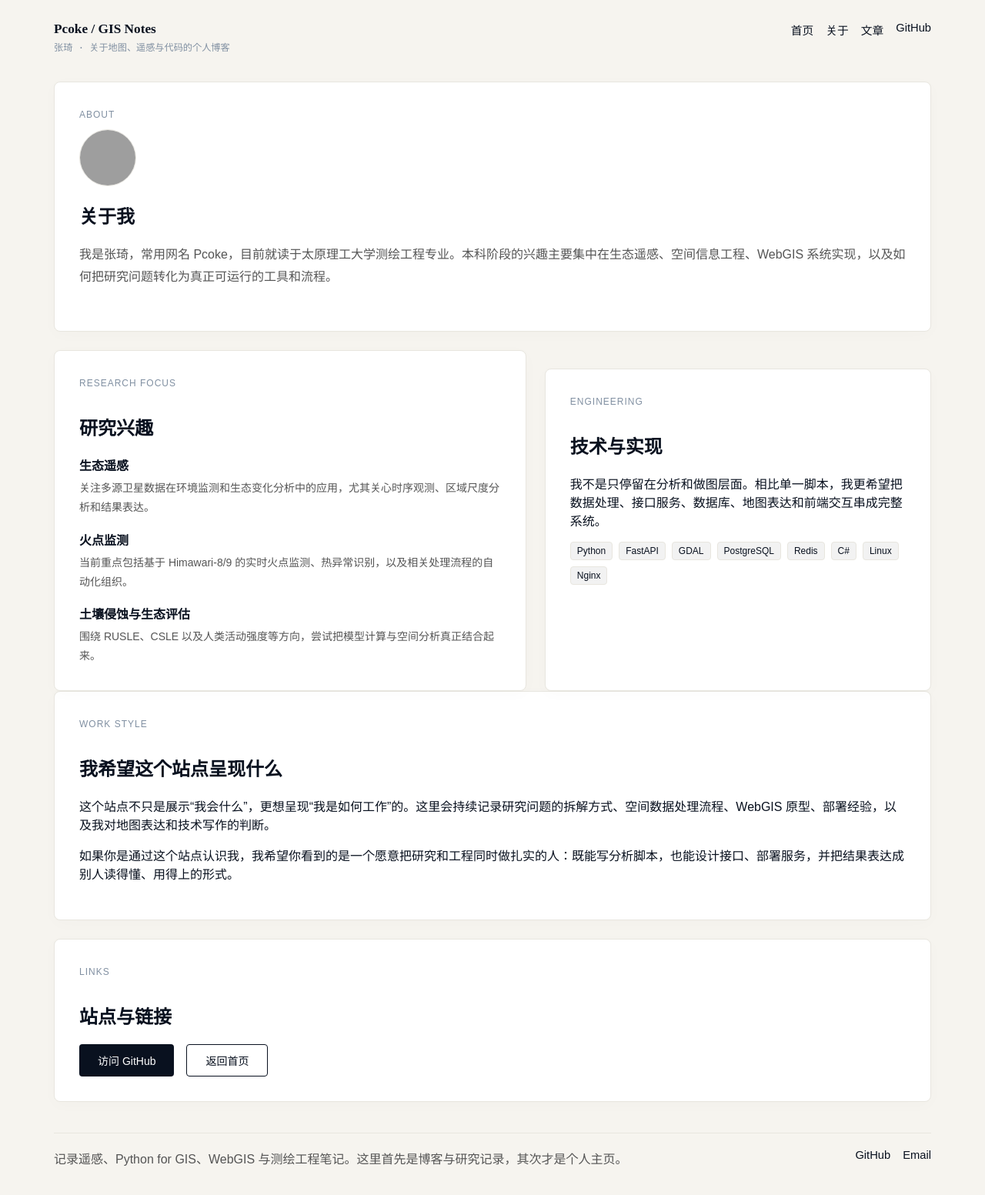
After one commit to P-Coke/mygisblog, a WordPress theme: template page-about.php in a window 1280 px wide. The commit adds this page. Shown: the whole page at 77% size. Run offline with PHP 8.4 and a stand-in for WordPress, Linux system fonts and the light colour scheme; the site name, menu and one post (Sample post) are stand-ins, and other content is empty; grey boxes are pictures that could not be loaded.

Commit message:
Refine homepage voice and add about page

```diff
--- /dev/null
+++ b/page-about.php
@@ -0,0 +1,110 @@
+<?php
+
+if (!defined('ABSPATH')) {
+	exit;
+}
+
+$github_url = 'https://github.com/P-Coke';
+$github_avatar = 'https://github.com/P-Coke.png?size=240';
+$home_url = home_url('/');
+?>
+<!doctype html>
+<html <?php language_attributes(); ?>>
+<head>
+	<meta charset="<?php bloginfo('charset'); ?>">
+	<meta name="viewport" content="width=device-width, initial-scale=1">
+	<?php wp_head(); ?>
+</head>
+<body <?php body_class('paper-dashboard-page paper-about-page'); ?>>
+<?php wp_body_open(); ?>
+
+<header class="paper-site-header">
+	<div class="paper-site-header__inner">
+		<div class="paper-site-brand">
+			<p class="paper-site-brand__title">Pcoke / GIS Notes</p>
+			<p class="paper-site-brand__subtitle">张琦 · 关于地图、遥感与代码的个人博客</p>
+		</div>
+		<nav class="paper-site-nav" aria-label="<?php esc_attr_e('Primary navigation', 'zqlovegis-theme'); ?>">
+			<a href="<?php echo esc_url($home_url); ?>">首页</a>
+			<a href="<?php echo esc_url(home_url('/about/')); ?>">关于</a>
+			<a href="<?php echo esc_url($home_url); ?>#articles">文章</a>
+			<a href="<?php echo esc_url($github_url); ?>" target="_blank" rel="noreferrer">GitHub</a>
+		</nav>
+	</div>
+</header>
+
+<main class="paper-about">
+	<section class="paper-panel paper-about-hero">
+		<span class="paper-label">About</span>
+		<div class="paper-profile-head">
+			<img class="paper-profile-avatar" src="<?php echo esc_url($github_avatar); ?>" alt="Pcoke GitHub Avatar">
+		</div>
+		<h1>关于我</h1>
+		<p class="paper-lead">我是张琦，常用网名 Pcoke，目前就读于太原理工大学测绘工程专业。本科阶段的兴趣主要集中在生态遥感、空间信息工程、WebGIS 系统实现，以及如何把研究问题转化为真正可运行的工具和流程。</p>
+	</section>
+
+	<section class="paper-about-grid">
+		<section class="paper-panel">
+			<span class="paper-label">Research Focus</span>
+			<h2>研究兴趣</h2>
+			<div class="paper-track">
+				<strong>生态遥感</strong>
+				<p>关注多源卫星数据在环境监测和生态变化分析中的应用，尤其关心时序观测、区域尺度分析和结果表达。</p>
+			</div>
+			<div class="paper-track">
+				<strong>火点监测</strong>
+				<p>当前重点包括基于 Himawari-8/9 的实时火点监测、热异常识别，以及相关处理流程的自动化组织。</p>
+			</div>
+			<div class="paper-track">
+				<strong>土壤侵蚀与生态评估</strong>
+				<p>围绕 RUSLE、CSLE 以及人类活动强度等方向，尝试把模型计算与空间分析真正结合起来。</p>
+			</div>
+		</section>
+
+		<section class="paper-panel">
+			<span class="paper-label">Engineering</span>
+			<h2>技术与实现</h2>
+			<p>我不是只停留在分析和做图层面。相比单一脚本，我更希望把数据处理、接口服务、数据库、地图表达和前端交互串成完整系统。</p>
+			<div class="paper-tags">
+				<span>Python</span>
+				<span>FastAPI</span>
+				<span>GDAL</span>
+				<span>PostgreSQL</span>
+				<span>Redis</span>
+				<span>C#</span>
+				<span>Linux</span>
+				<span>Nginx</span>
+			</div>
+		</section>
+	</section>
+
+	<section class="paper-panel">
+		<span class="paper-label">Work Style</span>
+		<h2>我希望这个站点呈现什么</h2>
+		<p>这个站点不只是展示“我会什么”，更想呈现“我是如何工作”的。这里会持续记录研究问题的拆解方式、空间数据处理流程、WebGIS 原型、部署经验，以及我对地图表达和技术写作的判断。</p>
+		<p>如果你是通过这个站点认识我，我希望你看到的是一个愿意把研究和工程同时做扎实的人：既能写分析脚本，也能设计接口、部署服务，并把结果表达成别人读得懂、用得上的形式。</p>
+	</section>
+
+	<section class="paper-panel">
+		<span class="paper-label">Links</span>
+		<h2>站点与链接</h2>
+		<div class="paper-about-links">
+			<a class="paper-btn paper-btn--primary" href="<?php echo esc_url($github_url); ?>" target="_blank" rel="noreferrer">访问 GitHub</a>
+			<a class="paper-btn paper-btn--outline" href="<?php echo esc_url($home_url); ?>">返回首页</a>
+		</div>
+	</section>
+</main>
+
+<footer class="paper-site-footer">
+	<div class="paper-site-footer__inner">
+		<p>记录遥感、Python for GIS、WebGIS 与测绘工程笔记。这里首先是博客与研究记录，其次才是个人主页。</p>
+		<div class="paper-site-footer__links">
+			<a href="<?php echo esc_url($github_url); ?>" target="_blank" rel="noreferrer">GitHub</a>
+			<a href="mailto:hello@zqlovegis.cn">Email</a>
+		</div>
+	</div>
+</footer>
+
+<?php wp_footer(); ?>
+</body>
+</html>
--- a/style.css
+++ b/style.css
@@ -268,6 +303,19 @@ img {
   color: #555555;
 }
 
+.paper-profile-head {
+  margin-bottom: 18px;
+}
+
+.paper-profile-avatar {
+  display: block;
+  width: 72px;
+  height: 72px;
+  border-radius: 50%;
+  border: 1px solid #e8e6df;
+  object-fit: cover;
+}
+
 .paper-bio {
   margin: 0;
 }
@@ -333,6 +381,25 @@ img {
   color: #555555;
 }
 
+.paper-about {
+  width: min(1140px, calc(100% - 40px));
+  max-width: 1140px;
+  margin: 28px auto 40px;
+}
+
+.paper-about-grid {
+  display: grid;
+  grid-template-columns: 1.1fr 0.9fr;
+  gap: 24px;
+  margin-top: 24px;
+}
+
+.paper-about-links {
+  display: flex;
+  flex-wrap: wrap;
+  gap: 16px;
+}
+
 @media (max-width: 1024px) {
   .paper-dashboard {
     grid-template-columns: 1fr;
```
Also changed, not shown: other parts of style.css (+43 -1 lines), front-page.php (+54 -13 lines).
